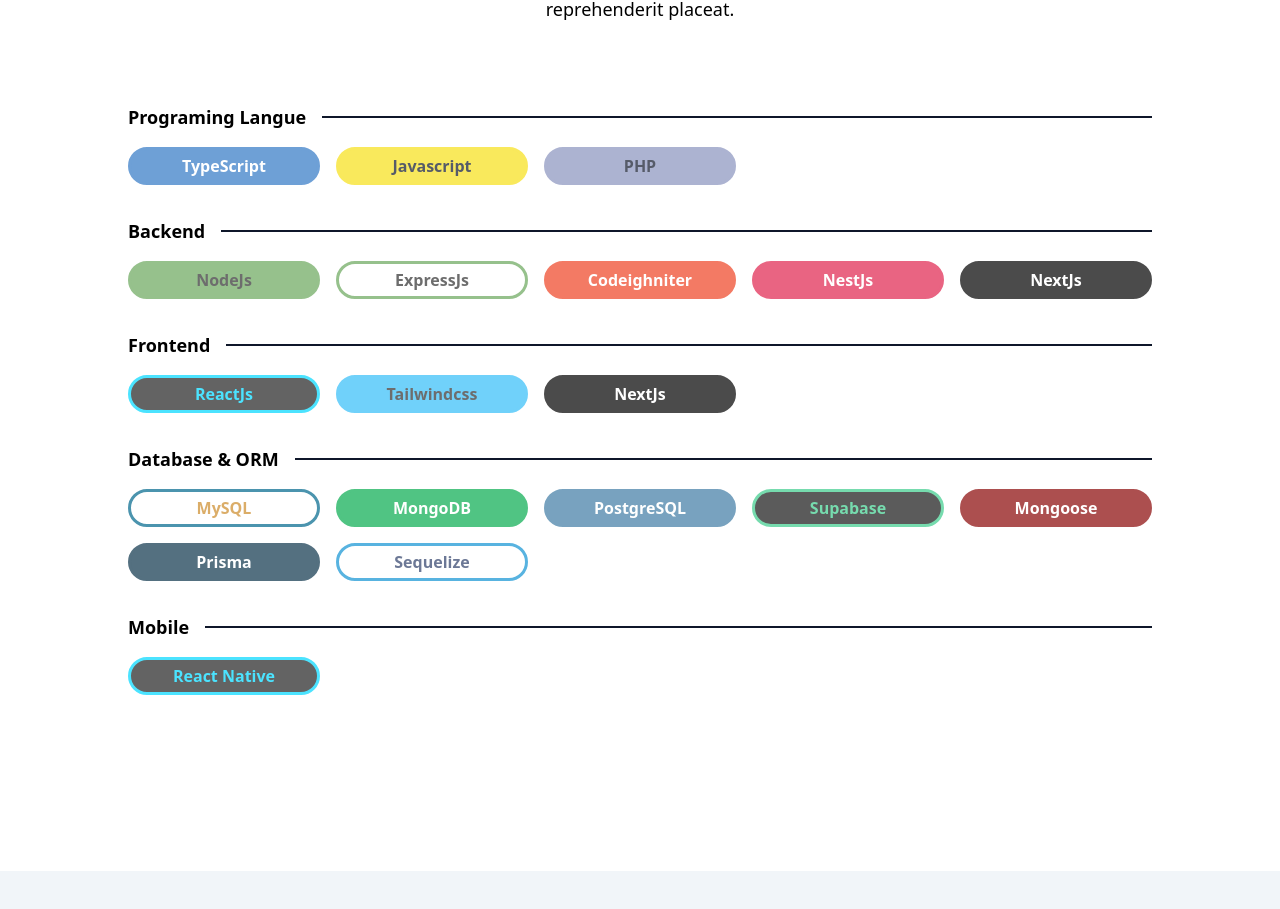
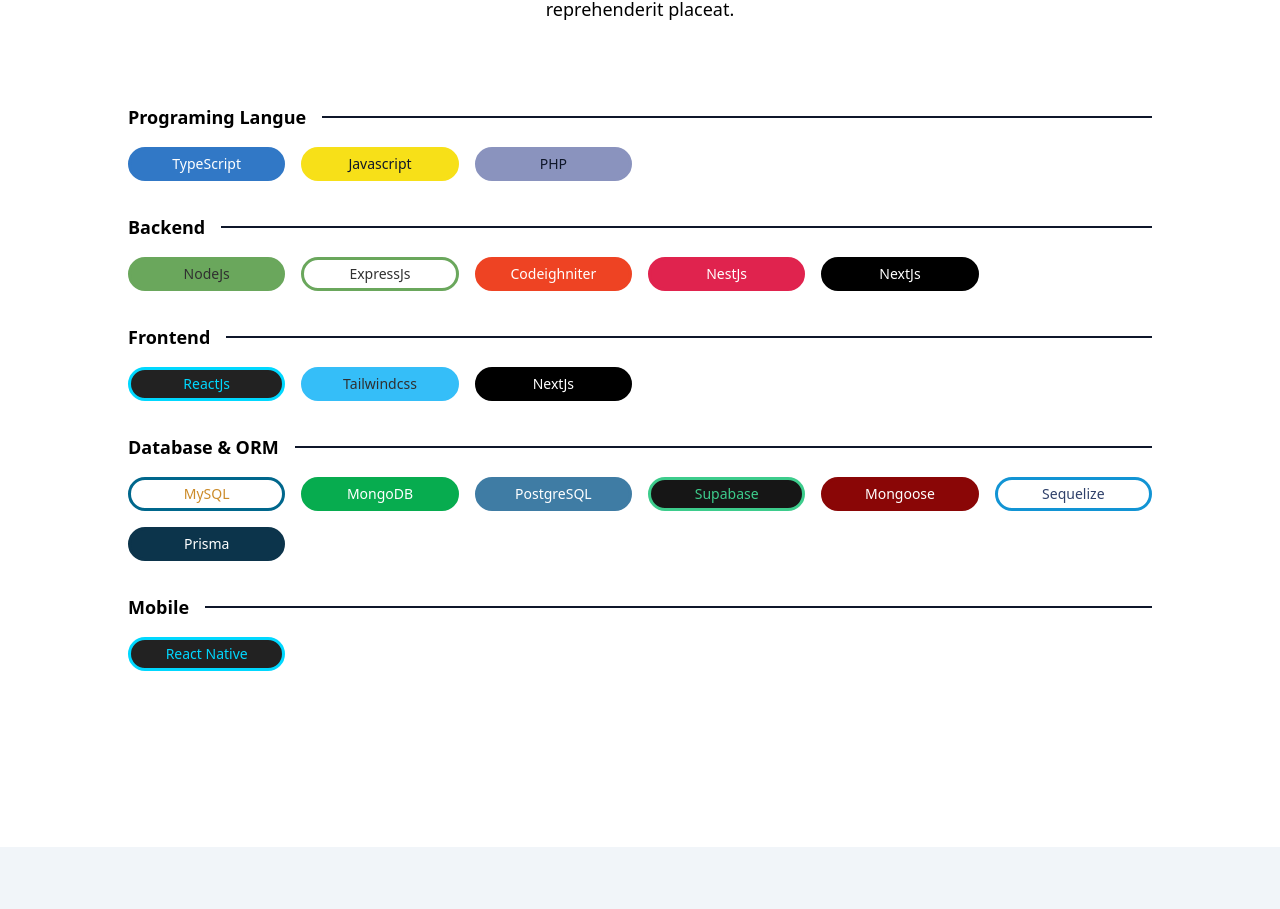
Before and after one commit to kamal-ts/myportfolio, a React (Create React App) app: page / in a window 1280 px wide. Shown: the part 1333-2242 px from the top of the page. Built offline with nearby package versions, Linux system fonts and the light colour scheme; the HTML template or start-up script is replaced by a standard one.

Commit message:
fix skills

```diff
--- a/src/components/home/skills.jsx
+++ b/src/components/home/skills.jsx
@@ -17,15 +17,15 @@
             <h2 className='flex-shrink-0 font-bold text-lg'>Programing Langue</h2>
             <div className='h-[2px]  bg-dark flex-1 ml-4'></div>
           </div>
-          <div className="grid grid-cols-2 md:grid-cols-3 lg:grid-cols-5 gap-4 w-full py-4">
+          <div className="grid grid-cols-2 sm:grid-cols-4 lg:grid-cols-6 gap-4 w-full py-4">
             <a target="_blank" rel="noopener noreferrer" href='https://www.typescriptlang.org/'
-              className="py-1 transition duration-300 ease-in-out opacity-70 hover:opacity-100 hover:shadow-lg hover:-translate-y-1 hover:scale-110 text-center rounded-full border-[3px] border-[#3178c6] text-white bg-[#3178c6]">TypeScript</a>
+              className="skills-list border-[#3178c6] text-white bg-[#3178c6]">TypeScript</a>
             <a href='#a'
-              className="py-1 transition duration-300 ease-in-out opacity-70 hover:opacity-100 hover:shadow-lg hover:-translate-y-1 hover:scale-110 text-center rounded-full border-[3px] border-[#f7e018] text-dark bg-[#f7e018]">Javascript</a>
+              className="skills-list border-[#f7e018] text-dark bg-[#f7e018]">Javascript</a>
             <a href='#a'
-              className="py-1 transition duration-300 ease-in-out opacity-70 hover:opacity-100 hover:shadow-lg hover:-translate-y-1 hover:scale-110 text-center rounded-full border-[3px] border-[#8a93be] text-dark bg-[#8a93be]">PHP</a>
+              className="skills-list border-[#8a93be] text-dark bg-[#8a93be]">PHP</a>
             {/* <a href='#a'
-              className="py-1 transition duration-300 ease-in-out opacity-70 hover:opacity-100 hover:shadow-lg hover:-translate-y-1 hover:scale-110 text-center rounded-full border-[3px] border-[#0c8cc4] text-[#ec2025] bg-white">Java</a> */}
+              className="skills-list border-[#0c8cc4] text-[#ec2025] bg-white">Java</a> */}
           </div >
         </div>
         {/* backend */}
@@ -34,17 +34,17 @@
             <h2 className='flex-shrink-0 font-bold text-lg'>Backend</h2>
             <div className='h-[2px]  bg-dark flex-1 ml-4'></div>
           </div>
-          <div className="grid grid-cols-2 md:grid-cols-3 lg:grid-cols-5 gap-4 w-full py-4">
+          <div className="grid grid-cols-2 sm:grid-cols-4 lg:grid-cols-6 gap-4 w-full py-4">
             <a target="_blank" rel="noopener noreferrer" href='https://nodejs.org/en'
-              className="py-1 transition duration-300 ease-in-out opacity-70 hover:opacity-100 hover:shadow-lg hover:-translate-y-1 hover:scale-110 text-center rounded-full border-[3px] border-[#6aa75c] text-[#303030] bg-[#6aa75c]">NodeJs</a>
+              className="skills-list border-[#6aa75c] text-[#303030] bg-[#6aa75c]">NodeJs</a>
             <a target="_blank" rel="noopener noreferrer" href='https://expressjs.com/'
-              className="py-1 transition duration-300 ease-in-out opacity-70 hover:opacity-100 hover:shadow-lg hover:-translate-y-1 hover:scale-110 text-center rounded-full border-[3px] border-[#6aa75c] text-[#303030] bg-[#ffffff]">ExpressJs</a>
+              className="skills-list border-[#6aa75c] text-[#303030] bg-[#ffffff]">ExpressJs</a>
             <a target="_blank" rel="noopener noreferrer" href='https://codeigniter.com/'
-              className="py-1 transition duration-300 ease-in-out opacity-70 hover:opacity-100 hover:shadow-lg hover:-translate-y-1 hover:scale-110 text-center rounded-full border-[3px] border-[#ee4323] text-white bg-[#ee4323]">Codeighniter</a>
+              className="skills-list border-[#ee4323] text-white bg-[#ee4323]">Codeighniter</a>
             <a target="_blank" rel="noopener noreferrer" href='https://nestjs.com/'
-              className="py-1 transition duration-300 ease-in-out opacity-70 hover:opacity-100 hover:shadow-lg hover:-translate-y-1 hover:scale-110 text-center rounded-full border-[3px] border-[#e0234e] text-white bg-[#e0234e]">NestJs</a>
+              className="skills-list border-[#e0234e] text-white bg-[#e0234e]">NestJs</a>
             <a target="_blank" rel="noopener noreferrer" href='https://nextjs.org/'
-              className="py-1 transition duration-300 ease-in-out opacity-70 hover:opacity-100 hover:shadow-lg hover:-translate-y-1 hover:scale-110 text-center rounded-full border-[3px] border-[#000000] text-white bg-[#000000]">NextJs</a>
+              className="skills-list border-[#000000] text-white bg-[#000000]">NextJs</a>
           </div >
         </div>
         {/* frontend */}
@@ -53,13 +53,13 @@
             <h2 className='flex-shrink-0 font-bold text-lg'>Frontend</h2>
             <div className='h-[2px]  bg-dark flex-1 ml-4'></div>
           </div>
-          <div className="grid grid-cols-2 md:grid-cols-3 lg:grid-cols-5 gap-4 w-full py-4">
+          <div className="grid grid-cols-2 sm:grid-cols-4 lg:grid-cols-6 gap-4 w-full py-4">
             <a href='#a'
-              className="py-1 transition duration-300 ease-in-out opacity-70 hover:opacity-100 hover:shadow-lg hover:-translate-y-1 hover:scale-110 text-center rounded-full border-[3px] border-[#00d8ff] text-[#00d8ff] bg-[#222222]">ReactJs</a>
+              className="skills-list border-[#00d8ff] text-[#00d8ff] bg-[#222222]">ReactJs</a>
             <a href='#a'
-              className="py-1 transition duration-300 ease-in-out opacity-70 hover:opacity-100 hover:shadow-lg hover:-translate-y-1 hover:scale-110 text-center rounded-full border-[3px] border-[#35bef8] text-[#303030] bg-[#35bef8]">Tailwindcss</a>
+              className="skills-list border-[#35bef8] text-[#303030] bg-[#35bef8]">Tailwindcss</a>
             <a href='#a'
-              className="py-1 transition duration-300 ease-in-out opacity-70 hover:opacity-100 hover:shadow-lg hover:-translate-y-1 hover:scale-110 text-center rounded-full border-[3px] border-[#000000] text-white bg-[#000000]">NextJs</a>
+              className="skills-list border-[#000000] text-white bg-[#000000]">NextJs</a>
           </div >
         </div>
         {/* database dan orm */}
@@ -68,21 +68,21 @@
             <h2 className='flex-shrink-0 font-bold text-lg'>Database & ORM</h2>
             <div className='h-[2px]  bg-dark flex-1 ml-4'></div>
           </div>
-          <div className="grid grid-cols-2 md:grid-cols-3 lg:grid-cols-5 gap-4 w-full py-4">
+          <div className="grid grid-cols-2 sm:grid-cols-4 lg:grid-cols-6 gap-4 w-full py-4">
             <a href='#a'
-              className="py-1 transition duration-300 ease-in-out opacity-70 hover:opacity-100 hover:shadow-lg hover:-translate-y-1 hover:scale-110 text-center rounded-full border-[3px] border-[#00678c] text-[#cc8b29] bg-[#ffffff]">MySQL</a>
+              className="skills-list border-[#00678c] text-[#cc8b29] bg-[#ffffff]">MySQL</a>
             <a href='#a'
-              className="py-1 transition duration-300 ease-in-out opacity-70 hover:opacity-100 hover:shadow-lg hover:-translate-y-1 hover:scale-110 text-center rounded-full border-[3px] border-[#07ac4f] text-white bg-[#07ac4f]">MongoDB</a>
+              className="skills-list border-[#07ac4f] text-white bg-[#07ac4f]">MongoDB</a>
             <a href='#a'
-              className="py-1 transition duration-300 ease-in-out opacity-70 hover:opacity-100 hover:shadow-lg hover:-translate-y-1 hover:scale-110 text-center rounded-full border-[3px] border-[#3f7ca4] text-white bg-[#3f7ca4]">PostgreSQL</a>
+              className="skills-list border-[#3f7ca4] text-white bg-[#3f7ca4]">PostgreSQL</a>
             <a href='#a'
-              className="py-1 transition duration-300 ease-in-out opacity-70 hover:opacity-100 hover:shadow-lg hover:-translate-y-1 hover:scale-110 text-center rounded-full border-[3px] border-[#3dcc8c] text-[#3dcc8c] bg-[#161616]">Supabase</a>
+              className="skills-list border-[#3dcc8c] text-[#3dcc8c] bg-[#161616]">Supabase</a>
             <a href='#a'
-              className="py-1 transition duration-300 ease-in-out opacity-70 hover:opacity-100 hover:shadow-lg hover:-translate-y-1 hover:scale-110 text-center rounded-full border-[3px] border-[#8a0606] text-white bg-[#8a0606]">Mongoose</a>
+              className="skills-list border-[#8a0606] text-white bg-[#8a0606]">Mongoose</a>
             <a href='#a'
-              className="py-1 transition duration-300 ease-in-out opacity-70 hover:opacity-100 hover:shadow-lg hover:-translate-y-1 hover:scale-110 text-center rounded-full border-[3px] border-[#0c344b] text-white bg-[#0c344b]">Prisma</a>
+              className="skills-list border-[#1294d4] text-[#2f406a] bg-[#ffffff]">Sequelize</a>
             <a href='#a'
-              className="py-1 transition duration-300 ease-in-out opacity-70 hover:opacity-100 hover:shadow-lg hover:-translate-y-1 hover:scale-110 text-center rounded-full border-[3px] border-[#1294d4] text-[#2f406a] bg-[#ffffff]">Sequelize</a>
+              className="skills-list border-[#0c344b] text-white bg-[#0c344b]">Prisma</a>
           </div >
         </div>
 
@@ -91,11 +91,11 @@
             <h2 className='flex-shrink-0 font-bold text-lg'>Mobile</h2>
             <div className='h-[2px]  bg-dark flex-1 ml-4'></div>
           </div>
-          <div className="grid grid-cols-2 md:grid-cols-3 lg:grid-cols-5 gap-4 w-full py-4">
+          <div className="grid grid-cols-2 sm:grid-cols-4 lg:grid-cols-6 gap-4 w-full py-4">
             {/* <a href='#a'
-              className="py-1 transition duration-300 ease-in-out opacity-70 hover:opacity-100 hover:shadow-lg hover:-translate-y-1 hover:scale-110 text-center rounded-full border-[3px] border-[#42de89] text-[#103b4c] bg-[#42de89]">Android Studio</a> */}
+              className="skills-list border-[#42de89] text-[#103b4c] bg-[#42de89]">Android Studio</a> */}
             <a href='#a'
-              className="py-1 transition duration-300 ease-in-out opacity-70 hover:opacity-100 hover:shadow-lg hover:-translate-y-1 hover:scale-110 text-center rounded-full border-[3px] border-[#00d8ff] text-[#00d8ff] bg-[#222222]">React Native</a>
+              className="skills-list border-[#00d8ff] text-[#00d8ff] bg-[#222222]">React Native</a>
           </div >
         </div>
 
--- a/src/index.css
+++ b/src/index.css
@@ -11,3 +11,7 @@
 .hamburger-line {
     @apply w-[30px] h-[2px] my-2 block bg-dark
 }
+
+.skills-list {
+    @apply py-1 transition duration-300 ease-in-out hover:opacity-100 hover:shadow-lg hover:-translate-y-1 hover:scale-110 text-center rounded-full font-medium text-sm border-[3px]
+}
```
